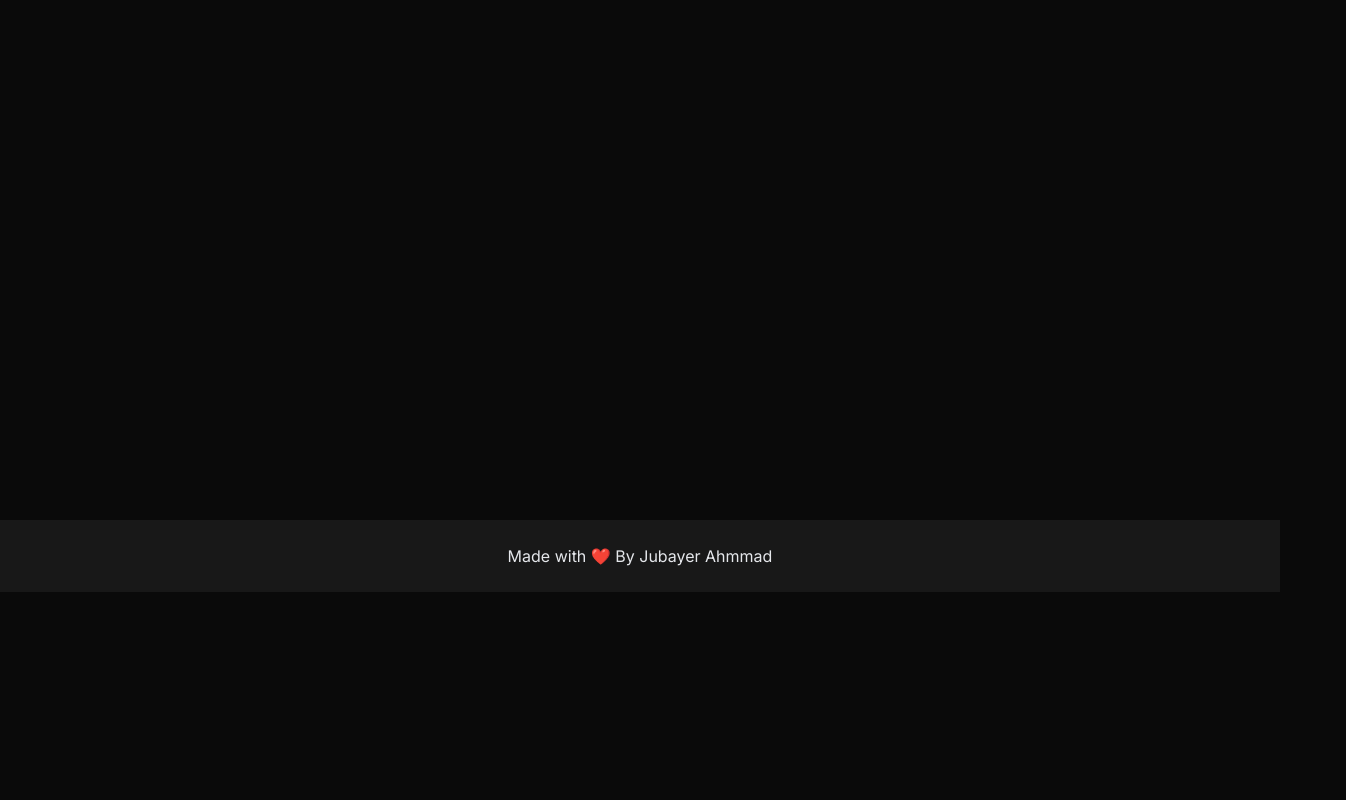
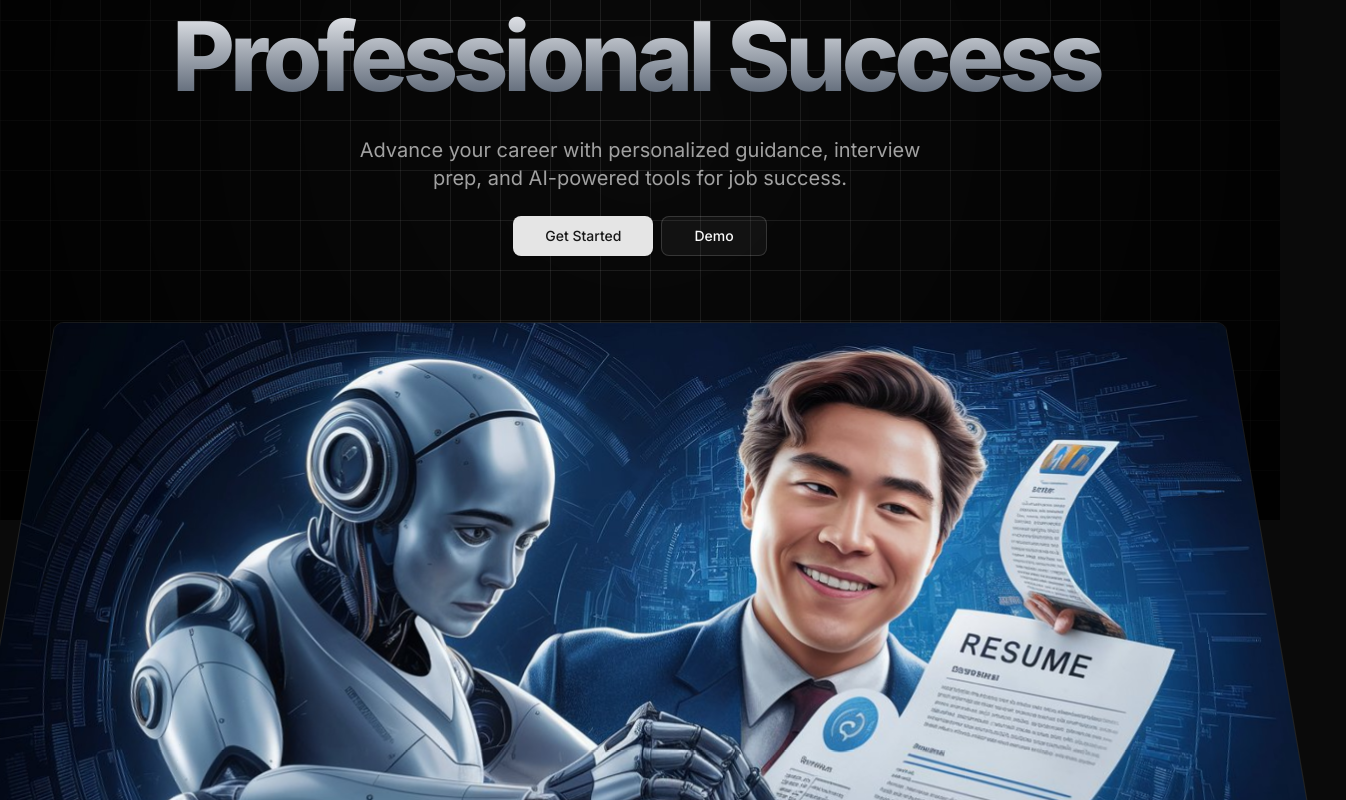
Before and after one commit to jubayerahmmad/AI-Career-Coach, a Next.js app: page / in a window 1280 px wide. Shown: the part 280-1080 px from the top of the page, 1346 px wide, since content can reach past the window. Before the commit the page ends 872 px from the top, so only its background shows below. Built offline with nearby package versions, Linux system fonts and the light colour scheme; no server answers.

Commit message:
Hero Section completed

```diff
--- a/src/app/globals.css
+++ b/src/app/globals.css
@@ -118,3 +118,48 @@
     @apply bg-background text-foreground;
   }
 }
+
+.gradient-title {
+  @apply bg-gradient-to-b from-gray-400 via-gray-200 to-gray-600 font-extrabold tracking-tighter text-transparent bg-clip-text pb-2 pr-2;
+}
+
+.grid-background {
+  position: fixed;
+  top: 0;
+  left: 0;
+  width: 100%;
+  height: 100%;
+  background: linear-gradient(
+      to right,
+      rgba(255, 255, 255, 0.1) 1px,
+      transparent 1px
+    ),
+    linear-gradient(to bottom, rgba(255, 255, 255, 0.1) 1px, transparent 1px);
+  background-size: 50px 50px;
+  pointer-events: none;
+  z-index: -1;
+}
+
+.grid-background::before {
+  content: "";
+  position: absolute;
+  top: 0;
+  left: 0;
+  width: 100%;
+  height: 100%;
+  background: radial-gradient(circle, transparent, rgba(0, 0, 0, 0.9));
+}
+
+.hero-image-wrapper {
+  perspective: 1000px;
+}
+
+.hero-image {
+  transform: rotateX(15deg) scale(1);
+  transition: transform 0.5s ease-out;
+  will-change: transform;
+}
+
+.hero-image.scrolled {
+  transform: rotateX(0deg) scale(1) translateY(40px);
+}
--- a/src/app/page.jsx
+++ b/src/app/page.jsx
@@ -1,5 +1,12 @@
+import HeroSection from "@/components/HeroSection";
+
 const Home = () => {
-  return <div>Home</div>;
+  return (
+    <div>
+      <div className="grid-background"></div>
+      <HeroSection />
+    </div>
+  );
 };
 
 export default Home;
--- /dev/null
+++ b/src/components/HeroSection.jsx
@@ -0,0 +1,83 @@
+"use client";
+import Link from "next/link";
+import { Button } from "./ui/button";
+import Image from "next/image";
+import { useEffect, useRef } from "react";
+
+const HeroSection = () => {
+  const imgRef = useRef(null);
+
+  useEffect(() => {
+    const imgElement = imgRef.current;
+
+    /**
+     * Handles the scroll event to toggle a CSS class on an image element
+     * based on the current scroll position.
+     *
+     * The function compares the current vertical scroll position (`scrollY`)
+     * with a predefined threshold (`scrollThreshold`), which is set to 100 pixels.
+     * If the scroll position exceeds the threshold, the "scrolled" class is added
+     * to the image element. Otherwise, the "scrolled" class is removed.
+     */
+    const handleScroll = () => {
+      const scrollPosition = window.scrollY;
+      const scrollThreshold = 100;
+
+      //   console.log("Position", scrollPosition);
+      //   console.log("Threshold", scrollThreshold);
+      if (scrollPosition > scrollThreshold) {
+        imgElement.classList.add("scrolled");
+      } else {
+        imgElement.classList.remove("scrolled");
+      }
+    };
+    window.addEventListener("scroll", handleScroll);
+
+    return () => window.removeEventListener("scroll", handleScroll);
+  }, []);
+  return (
+    <section className="w-full pt-36 md:pt-48 pb-10 z-50">
+      <div className="space-y-6 text-center">
+        <div className="space-y-6 mx-auto">
+          <h1 className="text-5xl font-bold md:text-6xl lg:text-7xl xl:text-8xl gradient-title animate-gradient">
+            Your AI Career Coach for
+            <br />
+            Professional Success
+          </h1>
+          <p className="mx-auto max-w-[600px] text-muted-foreground md:text-xl">
+            Advance your career with personalized guidance, interview prep, and
+            AI-powered tools for job success.
+          </p>
+        </div>
+
+        <div className="space-x-2">
+          <Link href="/dashboard">
+            <Button size="lg" className="px-8">
+              Get Started
+            </Button>
+          </Link>
+          <Link href="/dashboard">
+            <Button variant="outline" size="lg" className="px-8">
+              Demo
+            </Button>
+          </Link>
+        </div>
+
+        <div className="hero-image-wrapper">
+          <div ref={imgRef} className="hero-image">
+            <Image
+              src="/banner.jpeg"
+              width={1280}
+              height={720}
+              alt="Dashboard Preview"
+              className="rounded-lg shadow-2xl border mx-auto"
+              priority
+            />
+          </div>
+        </div>
+      </div>
+    </section>
+  );
+};
+
+export default HeroSection;
```
